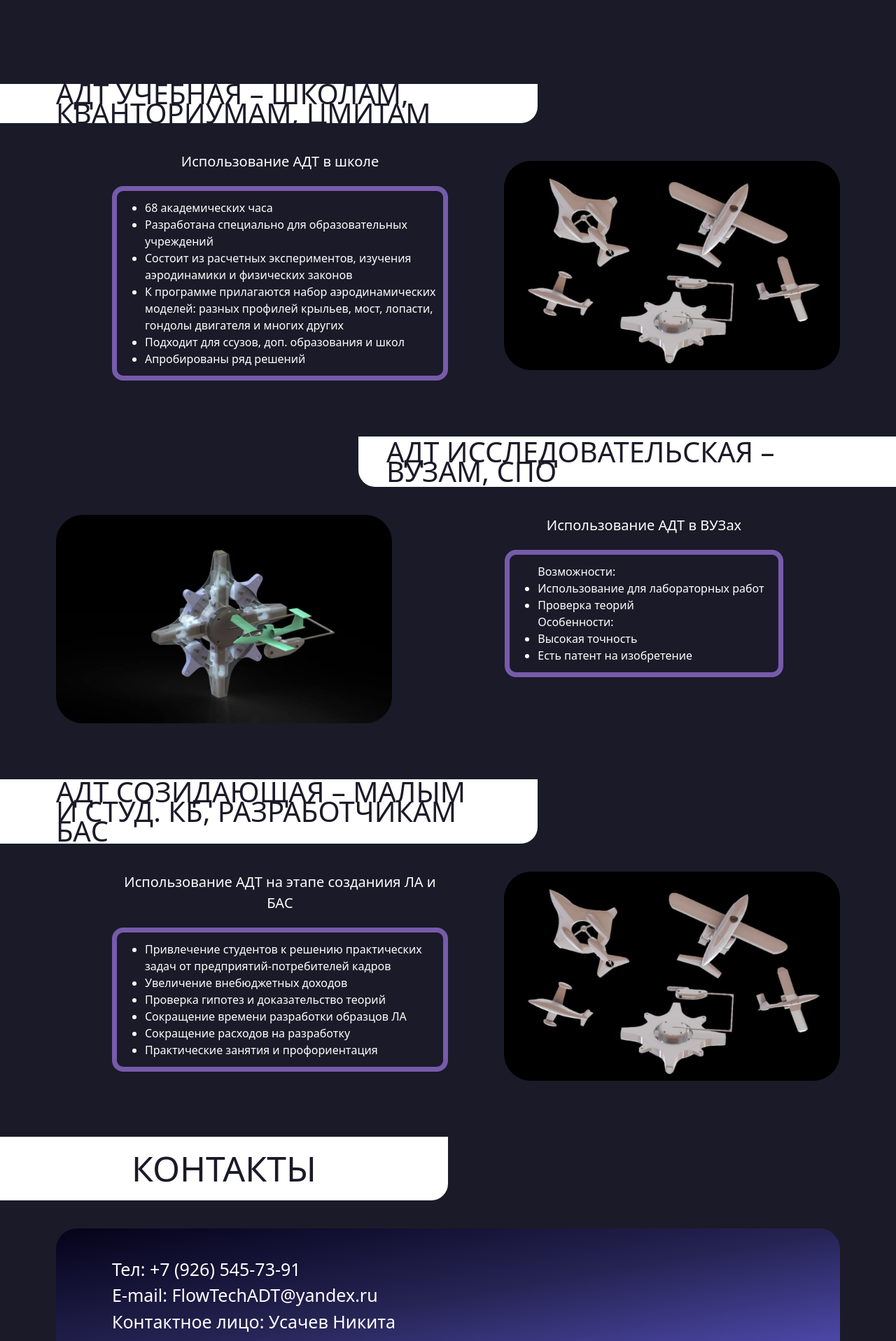
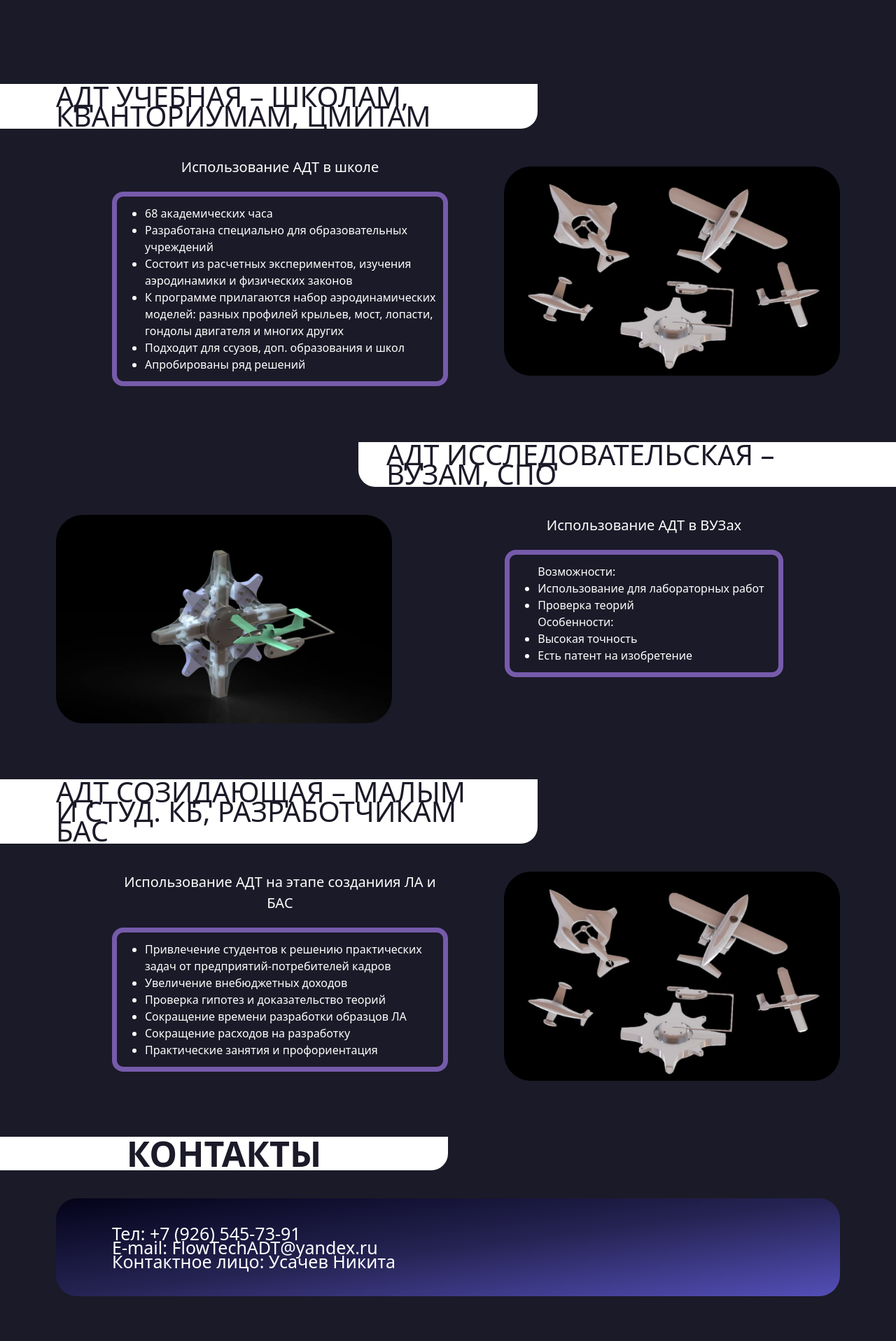
Before and after one commit to zemdenalex/FlowTech-2.0, a React (Vite) app in the folder site/: page / in a window 1280 px wide. Shown: the part 1920-3837 px from the top of the page at 70% size. Built offline with nearby package versions, Linux system fonts and the light colour scheme.

Commit message:
Mobile 2

```diff
--- a/site/src/components/Contacts/Contacts.jsx
+++ b/site/src/components/Contacts/Contacts.jsx
@@ -3,14 +3,14 @@ import React from 'react'
 const Contacts = () => {
   return (
     <div>
-      <div className='mt-20 px-5 py-2 bg-white w-1/2 rounded-br-3xl'>
-        <h2 className='text-main text-roboto text-[50px] text-center'>
+      <div className='mt-10 md:mt-20 px-5 py-1 md:py-2 bg-white w-3/4 md:w-1/2 rounded-br-3xl'>
+        <h2 className='text-main text-roboto font-semibold text-2xl md:text-[50px] text-center'>
           КОНТАКТЫ
         </h2>
       </div>
       <div className='container'>
-        <div className='mt-10 px-20 rounded-[30px] py-10 bg-gradient-to-br from-gd0 via-gd40 to-gd70 '>
-          <p className='text-white text-[25px] text-roboto'>
+        <div className='mt-10 px-10 md:px-20 rounded-[30px] py-5 md:py-10 bg-gradient-to-br from-gd0 via-gd40 to-gd70 '>
+          <p className='text-white text-sm md:text-[25px] text-roboto'>
           Тел: +7 (926) 545-73-91<br/>
           E-mail: FlowTechADT@yandex.ru<br/>
           Контактное лицо: Усачев Никита
--- a/site/src/components/Schools/Schools.jsx
+++ b/site/src/components/Schools/Schools.jsx
@@ -8,7 +8,7 @@ const Schools = () => {
       {/* Schools 1 */}
       <div id="schools-1">
         <div className='bg-white rounded-br-3xl w-4/5 md:w-3/5'>
-          <h2 className='text-main text-lg md:text-[40px] text-roboto mx-5 md:mx-20 my-2'>
+          <h2 className='text-main  font-medium text-lg md:text-[40px] text-roboto mx-5 md:mx-20 py-1'>
             АДТ УЧЕБНАЯ – ШКОЛАМ, КВАНТОРИУМАМ, ЦМИТАМ
           </h2>
         </div>
@@ -39,8 +39,8 @@ const Schools = () => {
       {/* Schools 2 */}
       <div id="schools-2" className='mt-10 md:mt-20 flex flex-col'>
         <div className='w-full'>
-          <div className='float-right rounded-bl-3xl bg-white text-main px-10 py-2 w-4/5 md:w-3/5'>
-            <h2 className='text-roboto text-lg md:text-[40px]'>АДТ ИССЛЕДОВАТЕЛЬСКАЯ – ВУЗАМ, СПО</h2>
+          <div className='float-right rounded-bl-3xl bg-white text-main px-10 py-1 w-4/5 md:w-3/5'>
+            <h2 className='text-roboto font-medium text-lg md:text-[40px]'>АДТ ИССЛЕДОВАТЕЛЬСКАЯ – ВУЗАМ, СПО</h2>
           </div>
         </div>
         <div className='container'>
@@ -70,7 +70,7 @@ const Schools = () => {
       {/* Schools 3 */}
       <div id="schools-3">
         <div className='bg-white rounded-br-3xl mt-10 md:mt-20 w-3/5'>
-          <h2 className='text-main text-lg md:text-[40px] text-roboto mx-5 md:mx-20 py-1'>
+          <h2 className='text-main font-medium text-lg md:text-[40px] text-roboto mx-5 md:mx-20 py-1'>
             АДТ СОЗИДАЮЩАЯ – МАЛЫМ И СТУД. КБ, РАЗРАБОТЧИКАМ БАС
           </h2>
         </div>
```
